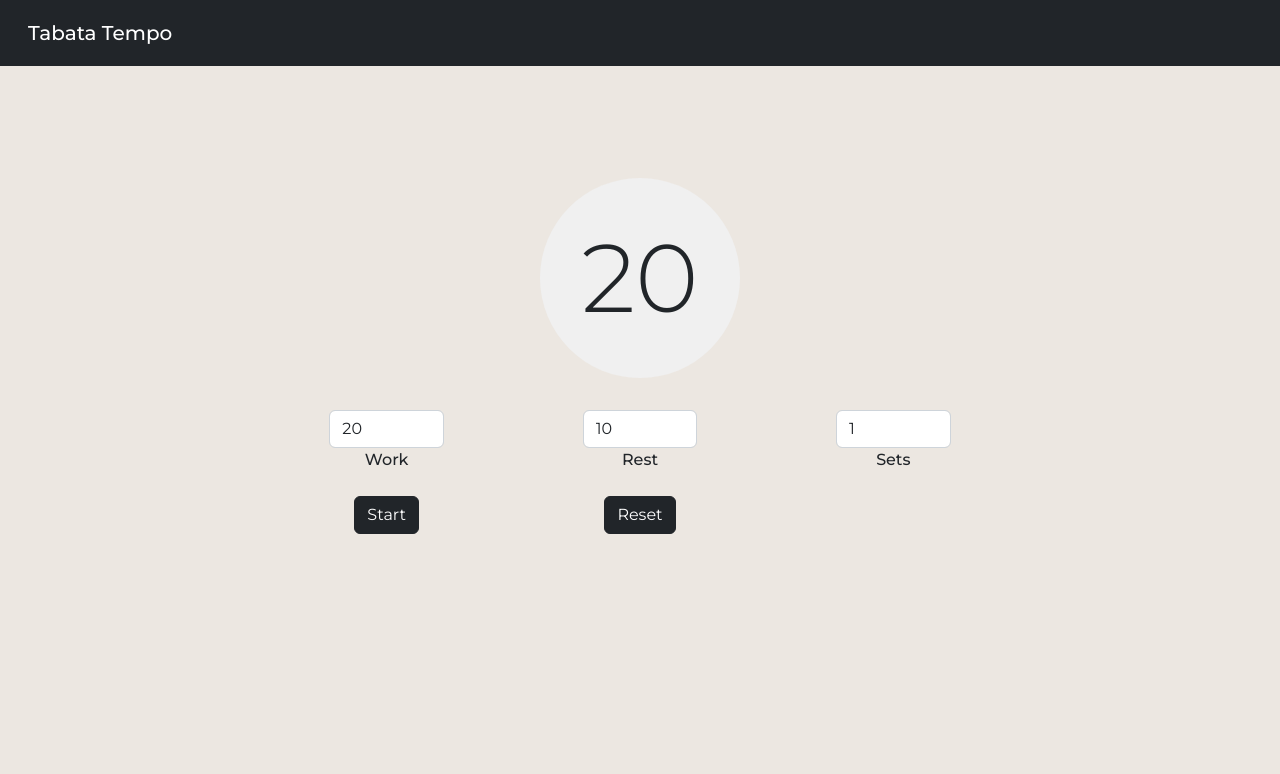
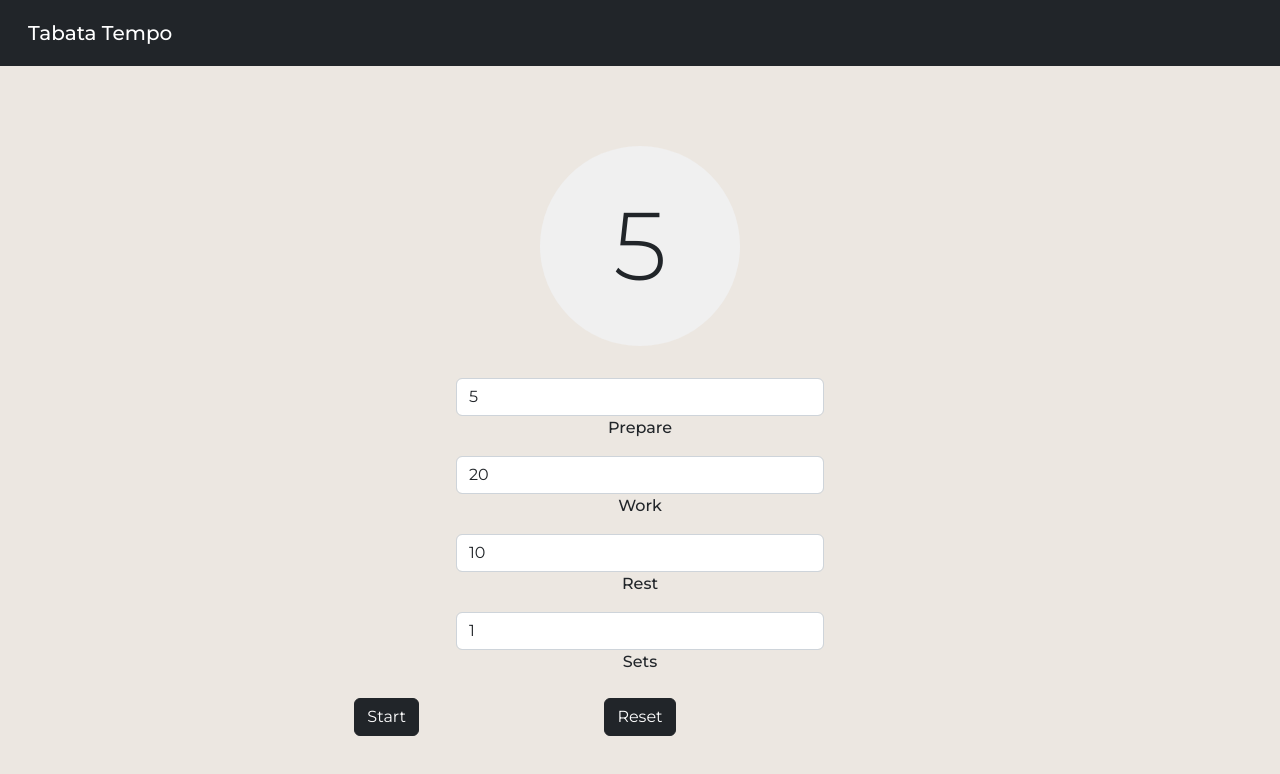
Before and after one commit to JasminInneh/TabataTempo-JasminInneh, a React app: page / in a window 1280 px wide. Built offline with nearby package versions, Linux system fonts and the light colour scheme.

Commit message:
changed the useeffect logic in the timeer jsx to incorporate a prep time prior to the beginning of the workout that countdowns before the work time and then the app continues to the function the same with the work time and rest time cycling until all sets are complete

```diff
--- a/src/js/component/Timer.jsx
+++ b/src/js/component/Timer.jsx
@@ -2,10 +2,11 @@ import React, { useState, useEffect } from "react";
 import "../../styles/timer.css";
 
 const Timer = () => {
+  const [prepareTime, setPrepareTime] = useState(5);
   const [workTime, setWorkTime] = useState(20);
   const [restTime, setRestTime] = useState(10);
   const [sets, setSets] = useState(1);
-  const [timeLeft, setTimeLeft] = useState(workTime);
+  const [timeLeft, setTimeLeft] = useState(prepareTime);
   const [isActive, setIsActive] = useState(false);
   const [currentSet, setCurrentSet] = useState(1);
   const [isResting, setIsResting] = useState(false);
@@ -18,15 +19,15 @@ const Timer = () => {
       }, 1000);
     } else if (timeLeft === 0 && isActive) {
       if (!isResting) {
-        // Switch to rest time if not currently resting
-        setIsResting(true);
-        setTimeLeft(restTime);
+        // Transition to work time after preparation time
+        setIsResting(true); // Set to resting state to control the next countdown
+        setTimeLeft(workTime); // Start work time countdown
       } else {
-        // Switch to work time if currently resting
+        // Switch to rest time if currently resting
         if (currentSet < sets) {
           setIsResting(false);
           setCurrentSet(currentSet + 1);
-          setTimeLeft(workTime);
+          setTimeLeft(restTime);
         } else {
           // All sets completed, stop the timer
           setIsActive(false);
@@ -34,7 +35,8 @@ const Timer = () => {
       }
     }
     return () => clearInterval(interval);
-  }, [isActive, timeLeft, currentSet, isResting, sets, workTime, restTime]);
+  }, [isActive, timeLeft, currentSet, isResting, sets, workTime, restTime, prepareTime]);
+
 
   const toggleTimer = () => {
     setIsActive(!isActive);
@@ -44,7 +46,7 @@ const Timer = () => {
     setIsActive(false);
     setCurrentSet(1);
     setIsResting(false);
-    setTimeLeft(workTime);
+    setTimeLeft(prepareTime);
   };
 
   return (
@@ -58,8 +60,19 @@ const Timer = () => {
       </div>
       <div className="row justify-content-center">
         <div className="col-12 col-md-8">
-          <div className="row mb-3">
-            <div className="col text-center">
+          <div className="col text-center align-items-center mb-3">
+            <div className="input-container">
+              <input
+                type="number"
+                className="form-control input-small"
+                placeholder="Prepare Time (seconds)"
+                value={prepareTime}
+                onChange={(e) => setPrepareTime(parseInt(e.target.value))}
+              />
+            </div>
+            <span>Prepare</span>
+          </div>
+          <div className="col text-center align-items-center mb-3">
             <div className="input-container">
               <input
                 type="number"
@@ -71,7 +84,7 @@ const Timer = () => {
             </div>
             <span>Work</span>
           </div>
-            <div className="col text-center">
+          <div className="col text-center align-items-center mb-3">
             <div className="input-container">
               <input
                 type="number"
@@ -83,7 +96,7 @@ const Timer = () => {
             </div>
             <span>Rest</span>
           </div>
-            <div className="col text-center">
+          <div className="col text-center align-items-center mb-3">
             <div className="input-container">
               <input
                 type="number"
@@ -94,7 +107,6 @@ const Timer = () => {
               />
             </div>
             <span>Sets</span>
-            </div>
           </div>
           <div className="row">
             <div className="col-6 col-md-4 d-flex justify-content-center mt-2">
--- a/src/styles/timer.css
+++ b/src/styles/timer.css
@@ -22,7 +22,7 @@ body {
   justify-content: center;
   margin: 0 auto; /* Center the circle horizontally */
   margin-bottom: 2rem;
-  margin-top: 4rem;
+  margin-top: 2rem;
 }
 
 .countdown-circle h1 {
```
Lines whose indentation alone changed are shown as unchanged.
